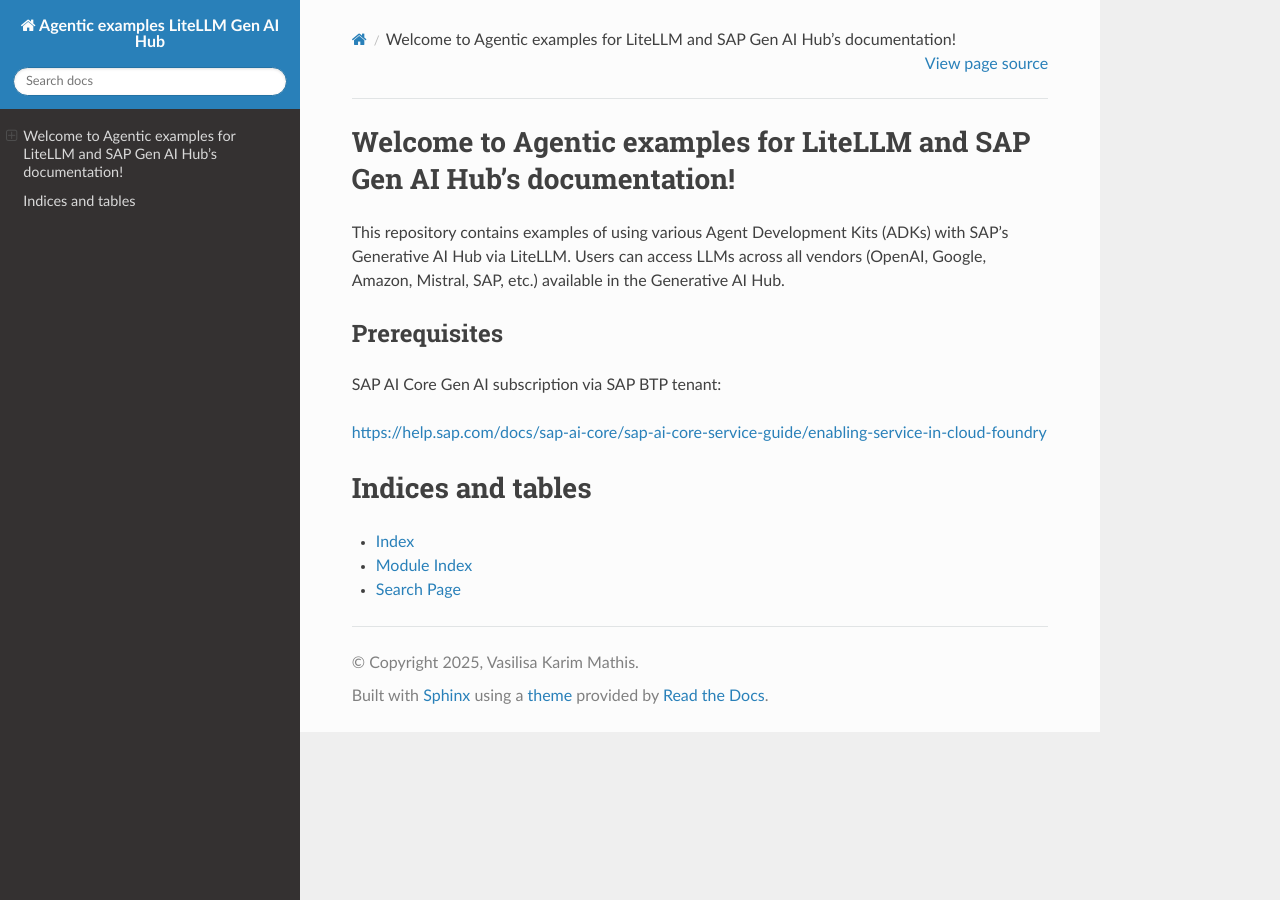
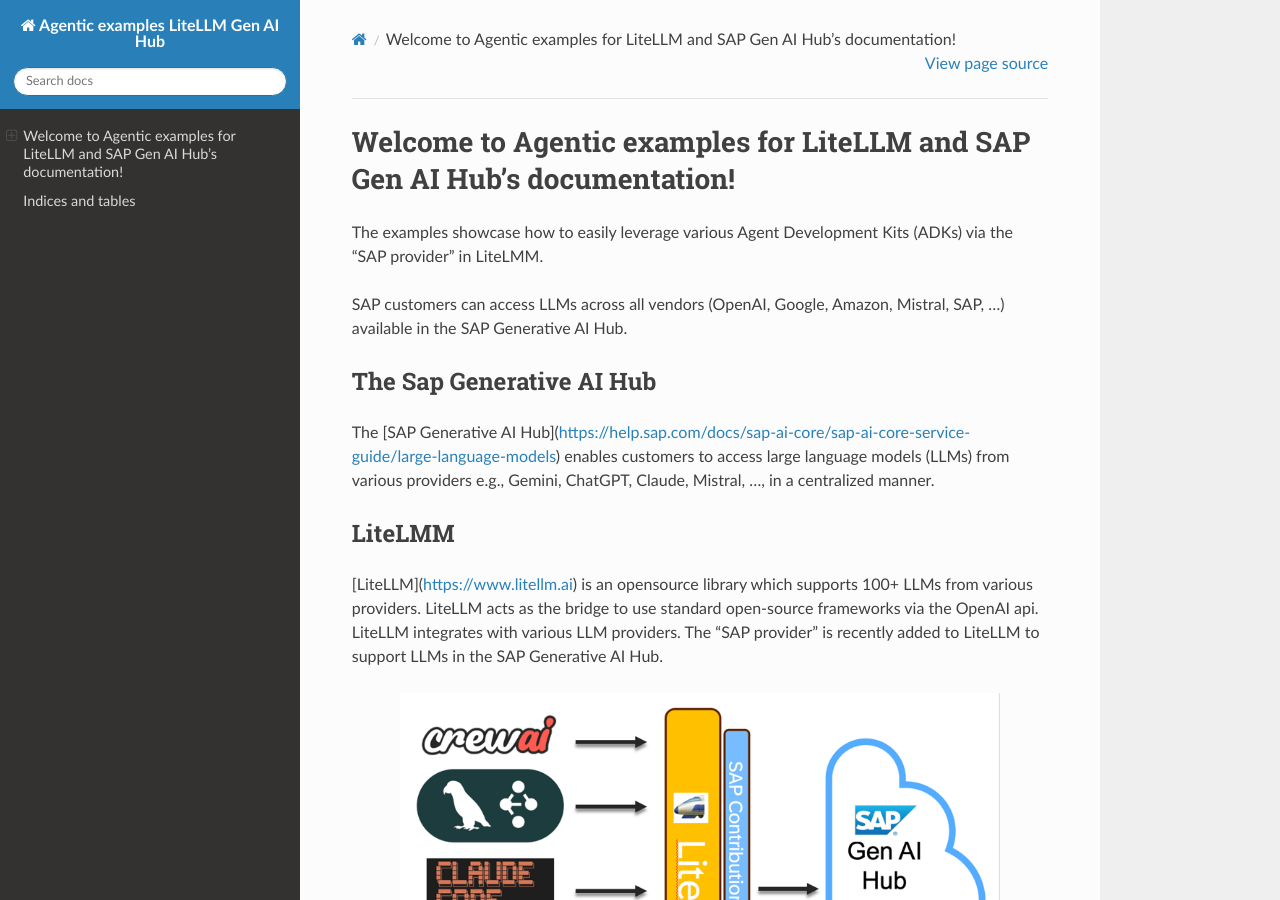
Before and after one commit to sap-contributions/litellm-agentic-examples, a Sphinx documentation site: the page built from docs/source/index.rst, in a window 1280 px wide and 900 px high. Built offline with Sphinx 7.4.7 and the Read the Docs theme 3.1.0, drawn with Linux system fonts in a browser that asks for light colours; pages that are not in the unit, such as notebooks, are missing from menus.

Commit message:
update documentation for SAP Generative AI Hub and LiteLLM integration

```diff
--- a/docs/source/index.rst
+++ b/docs/source/index.rst
@@ -6,9 +6,26 @@
 Welcome to Agentic examples for LiteLLM and SAP Gen AI Hub's documentation!
 ===========================================================================
 
-This repository contains examples of using various Agent Development Kits (ADKs)
-with SAP's Generative AI Hub via LiteLLM. Users can access LLMs across all vendors
-(OpenAI, Google, Amazon, Mistral, SAP, etc.) available in the Generative AI Hub.
+The examples showcase how to easily leverage various Agent Development Kits (ADKs) via the "SAP provider" in LiteLMM.
+
+SAP customers can access LLMs across all vendors (OpenAI, Google, Amazon, Mistral, SAP, ...) available in the SAP Generative AI Hub.
+
+The Sap Generative AI Hub
+-------------------------
+The [SAP Generative AI Hub](https://help.sap.com/docs/sap-ai-core/sap-ai-core-service-guide/large-language-models)
+enables customers to access large language models (LLMs) from various providers e.g., Gemini, ChatGPT, Claude, Mistral, ...,
+in a centralized manner.
+
+LiteLMM
+----------------
+[LiteLLM](https://www.litellm.ai) is an opensource library which supports 100+ LLMs from various providers.
+LiteLLM acts as the bridge to use standard open-source frameworks via the OpenAI api. LiteLLM integrates with various
+LLM providers. The "SAP provider" is recently added to LiteLLM to support LLMs in the SAP Generative AI Hub.
+
+.. image:: _static/LiteLLM_SAPGenAIHub.png
+   :alt: LiteLLM SAP Gen AI Hub Architecture
+   :width: 600px
+   :align: center
 
 Prerequisites
 -------------
```
Also changed, not shown: README.md (+29 -14 lines), docs/source/_static/LiteLLM_SAPGenAIHub.png (added).
